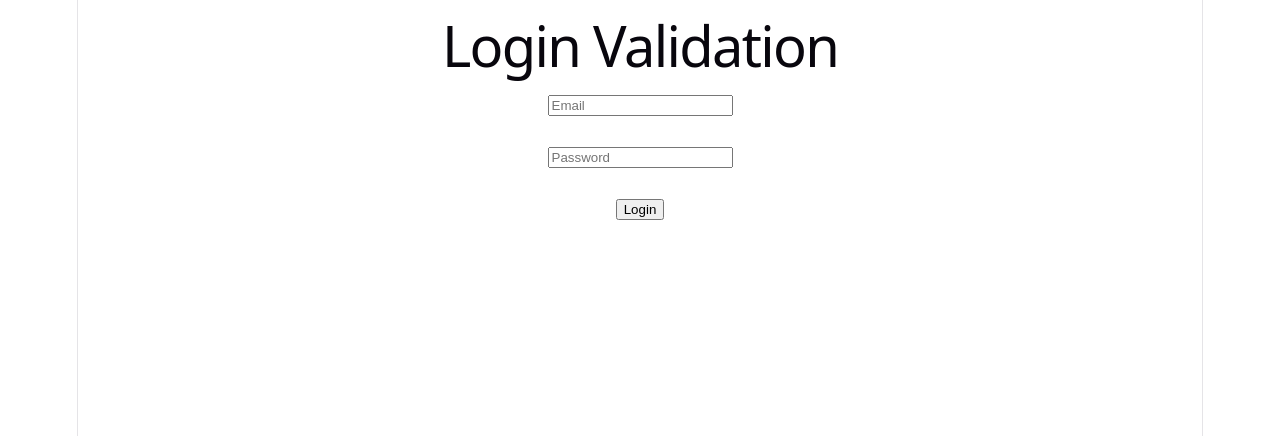
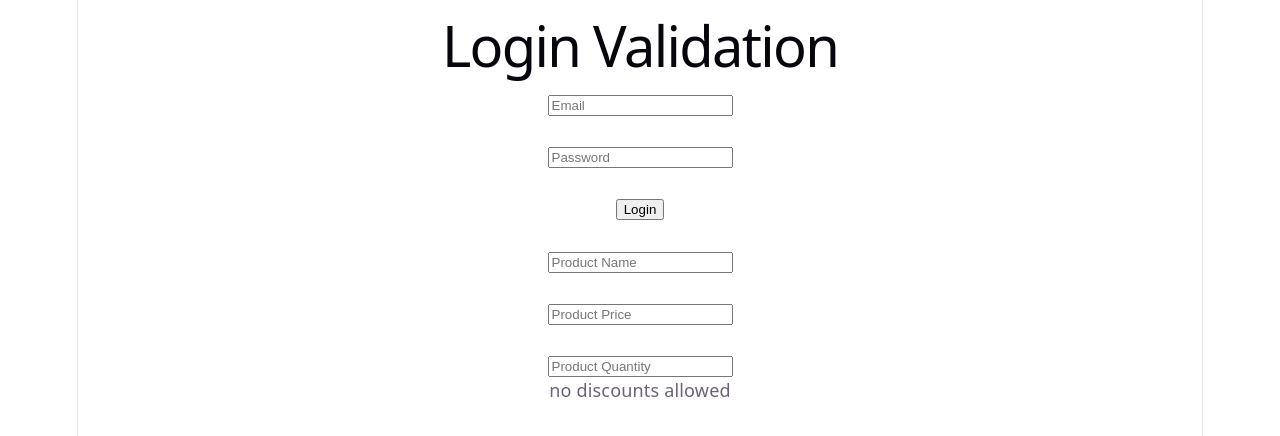
Before and after one commit to ravivarman31/Daily-tasks, a React (Vite) app: page / in a window 1280 px wide. Shown: the top 436 px of the page. Built offline with nearby package versions, Linux system fonts and the light colour scheme.

Commit message:
today day1 task

```diff
--- a/src/App.jsx
+++ b/src/App.jsx
@@ -1,4 +1,6 @@
-import LoginForm from "./components/LoginForm";
+
+import LoginForm from "./day_1_tasks/LoginForm";
+import ProductCalculator from "./day_1_tasks/ProductCalculator";
 
 function App() {
 
@@ -6,6 +8,8 @@ function App() {
     <div>
        <h1>Login Validation </h1>
        <LoginForm />
+       <br/>
+       <ProductCalculator/>
 
     </div>
   );
--- /dev/null
+++ b/src/day_1_tasks/ProductCalculator.jsx
@@ -0,0 +1,28 @@
+import React from 'react'
+import{ useState } from 'react'
+const ProductCalculator = () => {
+  const [name,setName] = useState("");
+  const [price,setPrice] = useState("");
+  const [quantity,setQuantity] = useState("")
+
+  const currentvalue = price * quantity;
+  const result = currentvalue >5000 ? 'discounts allowed': 'no discounts allowed'
+
+  return (
+    <div>
+
+      <input type="text" placeholder='Product Name' onChange={(e) => setName(e.target.value)} />
+      <br/><br/>
+      <input type="number" placeholder='Product Price' onChange={(e) => setPrice(e.target.value)} />
+      <br/><br/>
+      <input type="number" placeholder='Product Quantity' onChange={(e) => setQuantity(e.target.value)} />
+
+      <p>{result}</p>
+
+
+    </div>
+  )
+
+}
+
+export default ProductCalculator
```
Also changed, not shown: src/day_1_tasks/LoginForm.jsx (renamed from src/components/LoginForm.jsx).
